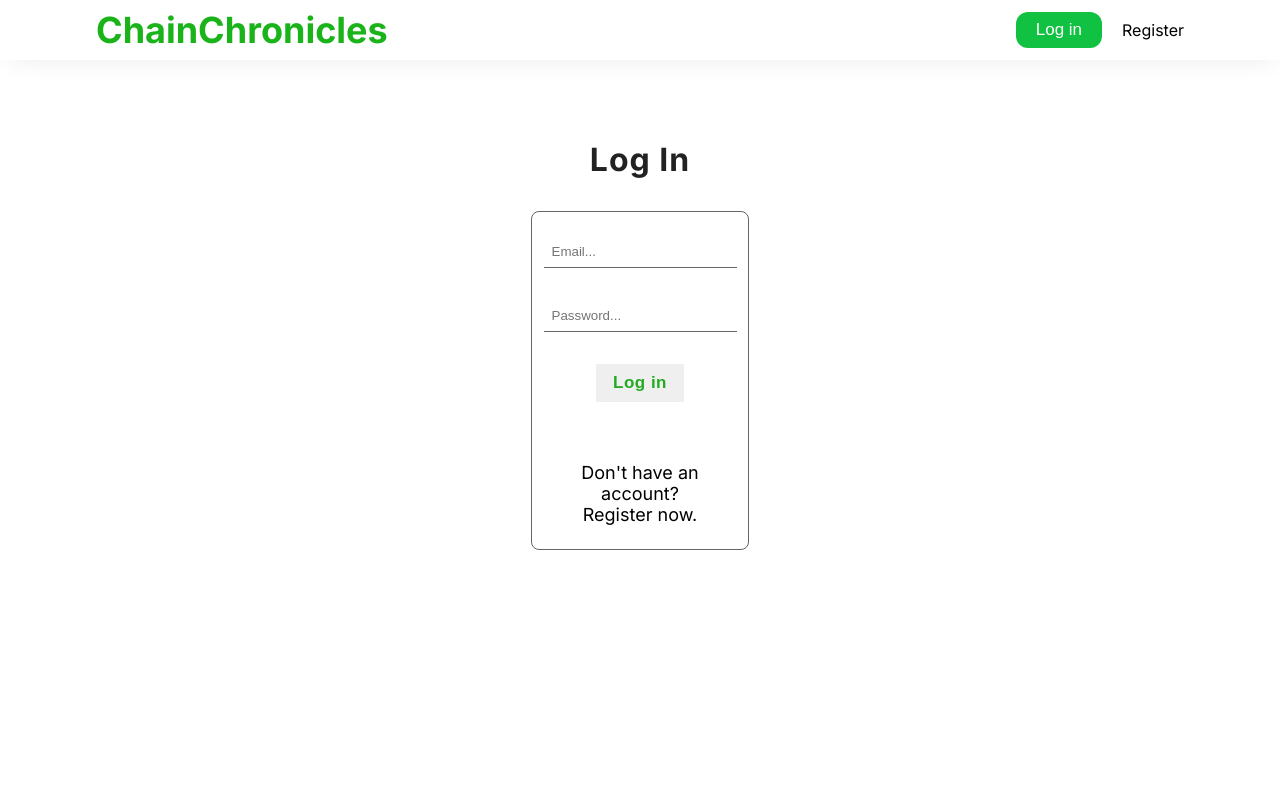
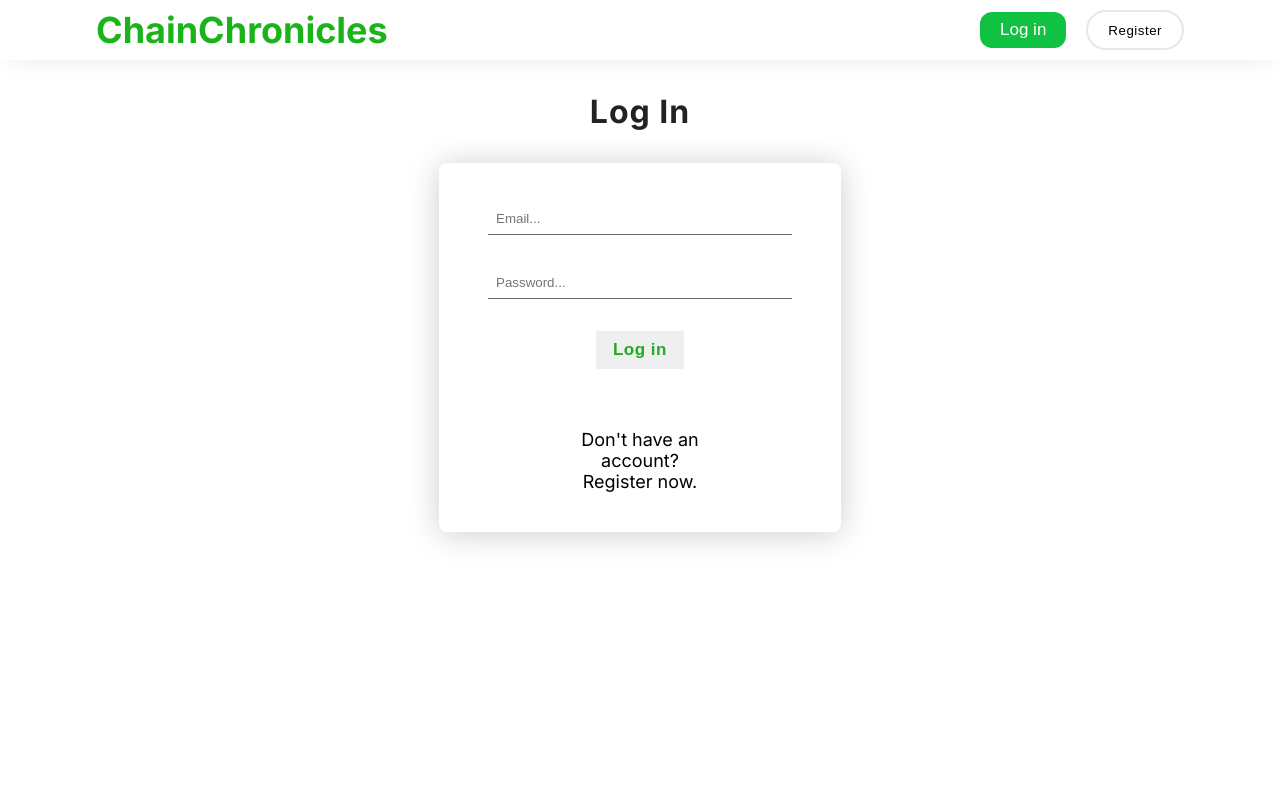
Before and after one commit to omondi8399/ChainChronicles, a Next.js app: page /login in a window 1280 px wide. Shown: the top 800 px of the page. Built offline with nearby package versions, Linux system fonts and the light colour scheme; no server answers.

Commit message:
Beautified website: improved design and visual appeal

```diff
--- a/src/app/login/login.module.css
+++ b/src/app/login/login.module.css
@@ -1,10 +1,10 @@
-.container{
-    margin-top: 5rem;
+.container {
+  margin-top: 2rem;
   height: calc(100vh - 60px);
   width: 100%;
 }
 
-.wrapper{
+.wrapper {
   width: 85%;
   margin: 0 auto;
   display: flex;
@@ -12,16 +12,16 @@
   align-items: center;
 }
 
-.wrapper > h2{
+.wrapper > h2 {
   font-size: 32px;
   color: #222;
   letter-spacing: 1px;
 }
 
-.wrapper > form{
+.wrapper > form {
   margin-top: 2rem;
-    width: 20%;
-    padding: 1.5rem;
+    width: 37%;
+    padding: 2.5rem 9rem;
     border: 1px solid #666;
     border-radius: 8px;
     display: flex;
@@ -29,16 +29,20 @@
     justify-content: center;
     align-items: center;
     gap: 2rem;
+    box-shadow: 0 2px 32px rgb(0 0 0 / 0.2);
+    border-style: none;
+
 }
 
-.wrapper > form > input{
+.wrapper > form > input {
   outline: none;
   border: none;
   border-bottom: 1px solid #666;
   padding: 0.5rem;
+  width: 19rem
 }
 
-.submitButton{
+.submitButton {
   outline: none;
   padding: 0.5rem 1rem;
   border: 1px solid transparent;
@@ -49,15 +53,16 @@
   cursor: pointer;
   transition: 150ms;
   letter-spacing: 0.5px;
+  width: 88px;
 }
 
-.submitButton:hover{
+.submitButton:hover {
   border-color: #22ab22;
   background-color: #22ab22;
   color: #efefef;
 }
 
-.loginNow{
+.loginNow {
   background-color: transparent;
   outline: none;
   border: none;
@@ -66,8 +71,9 @@
   cursor: pointer;
   text-align: center;
   transition: 150ms;
+  width:200px
 }
 
-.loginNow:hover{
+.loginNow:hover {
   color: #555;
 }
--- a/src/app/register/page.jsx
+++ b/src/app/register/page.jsx
@@ -59,7 +59,7 @@ const handleSubmit = async(e) => {
                     <input type="password" placeholder='Password...' onChange={(e) => setPassword(e.target.value)} />
                     <button className={classes.submitButton}>Register</button>
                     <button className={classes.registerNow} onClick={() => signIn()}>
-                        Don&apos;t have an account? <br /> Register now.
+                        Already have an account? <br /> Click Here to Login.
                     </button>
                 </form>
             </div>
--- a/src/app/register/register.module.css
+++ b/src/app/register/register.module.css
@@ -1,5 +1,5 @@
 .container {
-    margin-top: 5rem;
+    margin-top: 2rem;
     height: calc(100vh - 60px);
     width: 100%;
 }
@@ -20,8 +20,8 @@
 
 .wrapper>form {
     margin-top: 2rem;
-    width: 20%;
-    padding: 1.5rem;
+    width: 37%;
+    padding: 2.5rem 9rem;
     border: 1px solid #666;
     border-radius: 8px;
     display: flex;
@@ -29,6 +29,8 @@
     justify-content: center;
     align-items: center;
     gap: 2rem;
+    box-shadow: 0 2px 32px rgb(0 0 0 / 0.2);
+    border-style: none;
 }
 
 .wrapper>form>input {
@@ -36,6 +38,7 @@
     border: none;
     border-bottom: 1px solid #666;
     padding: 0.5rem;
+    width: 19rem;
 }
 
 .submitButton {
@@ -66,6 +69,7 @@
     cursor: pointer;
     text-align: center;
     transition: 150ms;
+    width:14rem;
 }
 
 .registerNow:hover {
--- a/src/components/navbar/Navbar.jsx
+++ b/src/components/navbar/Navbar.jsx
@@ -1,21 +1,21 @@
-'use client'
-import Image from 'next/image'
-import Link from 'next/link'
-import React, { useState } from 'react'
-import classes from './navbar.module.css'
-import person from '../../../public/person.jpg'
-import { AiOutlineClose } from 'react-icons/ai'
-import {signIn, signOut, useSession} from 'next-auth/react'
+"use client";
+import Image from "next/image";
+import Link from "next/link";
+import React, { useState } from "react";
+import classes from "./navbar.module.css";
+import person from "../../../public/person.jpg";
+import { AiOutlineClose } from "react-icons/ai";
+import { signIn, signOut, useSession } from "next-auth/react";
 
 const Navbar = () => {
-  const [showDropdown, setShowDropdown] = useState(false)
-  const {data: session} = useSession()
+  const [showDropdown, setShowDropdown] = useState(false);
+  const { data: session } = useSession();
 
-  const handleShowDropdown = () => setShowDropdown(prev => true)
+  const handleShowDropdown = () => setShowDropdown((prev) => true);
 
-  const handleHideDropdown = () => setShowDropdown(prev => false)
+  const handleHideDropdown = () => setShowDropdown((prev) => false);
 
-  const loggedIn = false
+  const loggedIn = false;
 
   return (
     <div className={classes.container}>
@@ -24,31 +24,58 @@ const Navbar = () => {
           <Link href="/">ChainChronicles</Link>
         </h2>
         <ul className={classes.right}>
-          {
-            session?.user
-              ? (
+          {session?.user ? (
             <div>
-                  <Image onClick={handleShowDropdown} src={person} width='45' height='45' />
+              <Image
+                onClick={handleShowDropdown}
+                src={person}
+                width="45"
+                height="45"
+              />
               {showDropdown && (
                 <div className={classes.dropdown}>
-                      <AiOutlineClose className={classes.closeIcon} onClick={handleHideDropdown} />
-                      <button onClick={() => {signOut(); handleHideDropdown()}} className={classes.logout}>Logout</button>
-                      <Link onClick={handleHideDropdown} href='/create-blog' className={classes.create}>Create</Link>
+                  <AiOutlineClose
+                    className={classes.closeIcon}
+                    onClick={handleHideDropdown}
+                  />
+                  <button
+                    onClick={() => {
+                      signOut();
+                      handleHideDropdown();
+                    }}
+                    className={classes.logout}
+                  >
+                    Logout
+                  </button>
+                  <Link
+                    onClick={handleHideDropdown}
+                    href="/create-blog"
+                    className={classes.create}
+                  >
+                    Create
+                  </Link>
                 </div>
               )}
             </div>
-              )
-              : (
+          ) : (
             <>
-                  <button onClick={() => {signIn()}} className={classes.login}>Log in</button>
-                  <Link href='/register'>Register</Link>
+              <button
+                onClick={() => {
+                  signIn();
+                }}
+                className={classes.login}
+              >
+                Log in
+              </button>
+              <button className={classes.register}>
+                <Link href="/register">Register</Link>
+              </button>
             </>
-              )
-          }
+          )}
         </ul>
       </div>
     </div>
-  )
-}
+  );
+};
 
-export default Navbar
+export default Navbar;
--- a/src/components/navbar/navbar.module.css
+++ b/src/components/navbar/navbar.module.css
@@ -92,3 +92,17 @@
     top: 0.3rem;
     right: 0.3rem;
 }
+.register{
+    background-color: white;
+    color: black;
+    padding: 0.5rem 1.25rem;
+    border: 2px solid #e7e7e7;
+    height: 2.5rem;
+    border-radius: 20px;
+    cursor: pointer;
+    letter-spacing: 0.5px;
+}
+.register:hover{
+    background-color: #e7e7e7;
+
+}
```
Also changed, not shown: src/app/page.jsx (+20 -18 lines). Lines whose indentation alone changed are shown as unchanged.
